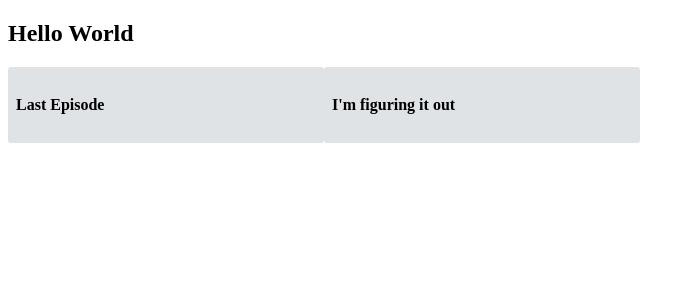
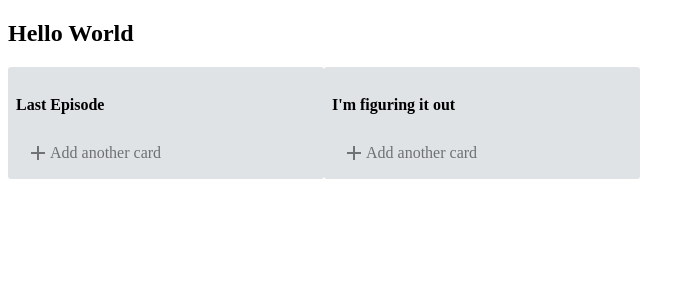
Before and after one commit to dbentler/trello-clone, a React (Create React App) app: page / in a window 1280 px wide. Shown: the top 300 px of the page, without its empty margins (0-695 px from the left). Built offline with nearby package versions, Linux system fonts and the light colour scheme.

Commit message:
Action Button / onClick added

```diff
--- /dev/null
+++ b/src/components/TrelloActionButton.js
@@ -0,0 +1,59 @@
+import React from "react";
+import { Icon } from "@mui/material";
+
+class TrelloActionButton extends React.Component {
+    state = {
+        formOpen: false
+    };
+
+    openForm = () => {
+        this.setState({
+            formOpen: true
+        });
+    };
+
+    renderAddButton = () => {
+        const { list } = this.props;
+
+        const buttonText = list ? "Add another list" : "Add another card"
+        const buttonTextOpacity = list ? 1 : 0.5;
+        const buttonTextColor = list ? "white" : "inherit";
+        const buttonTextBackground = list ? "rgba(0,0,0,.15)" : "inherit";
+
+        return (
+            <div
+                onClick={this.openForm}
+                style={{
+                ...styles.openForButtonGroup,
+                opacity: buttonTextOpacity,
+                color: buttonTextColor,
+                backgroundColor: buttonTextBackground
+                }}>
+                <Icon>add</Icon>
+                <p>{buttonText}</p>
+            </div>
+        );
+    };
+
+    renderForm = () => {
+        return <p>Hello</p>
+    };
+
+    render() {
+        return this.state.formOpen ? this.renderForm() : this.renderAddButton()
+    }
+}
+
+const styles = {
+    openForButtonGroup: {
+        display: "flex",
+        alignItems: "center",
+        cursor: "pointer",
+        borderRadius: 3,
+        height: 36,
+        width: 272,
+        paddingLeft: 10
+    }
+}
+
+export default TrelloActionButton;
--- a/src/components/TrelloList.js
+++ b/src/components/TrelloList.js
@@ -1,5 +1,6 @@
 import React from "react";
 import TrelloCard from "./TrelloCard";
+import TrelloActionButton from "./TrelloActionButton";
 
 const TrelloList = ({ title, cards }) => {
     console.log(cards)
@@ -9,6 +10,7 @@ const TrelloList = ({ title, cards }) => {
             {(cards || []).map(card => (
                 <TrelloCard key={card.id} text={card.text}/>
             ))}
+            <TrelloActionButton />
         </div>
     )
 };
```
